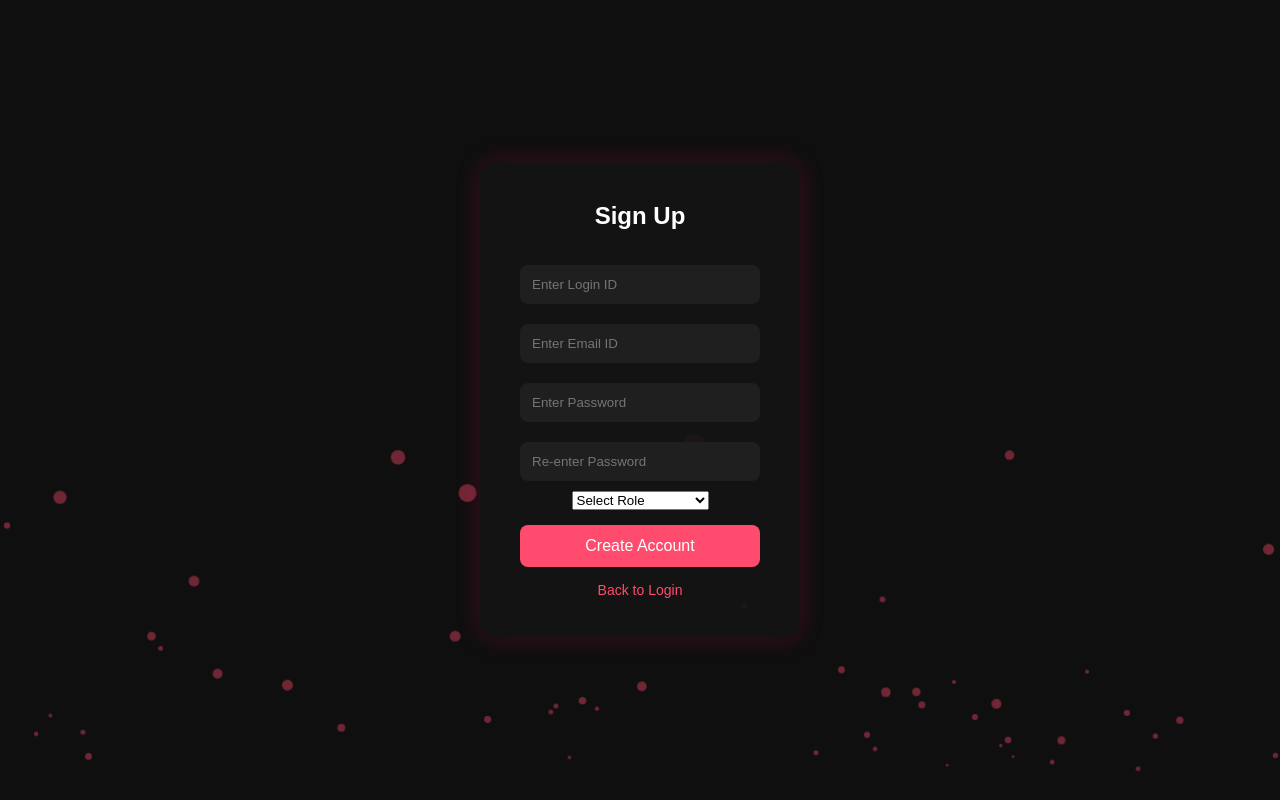
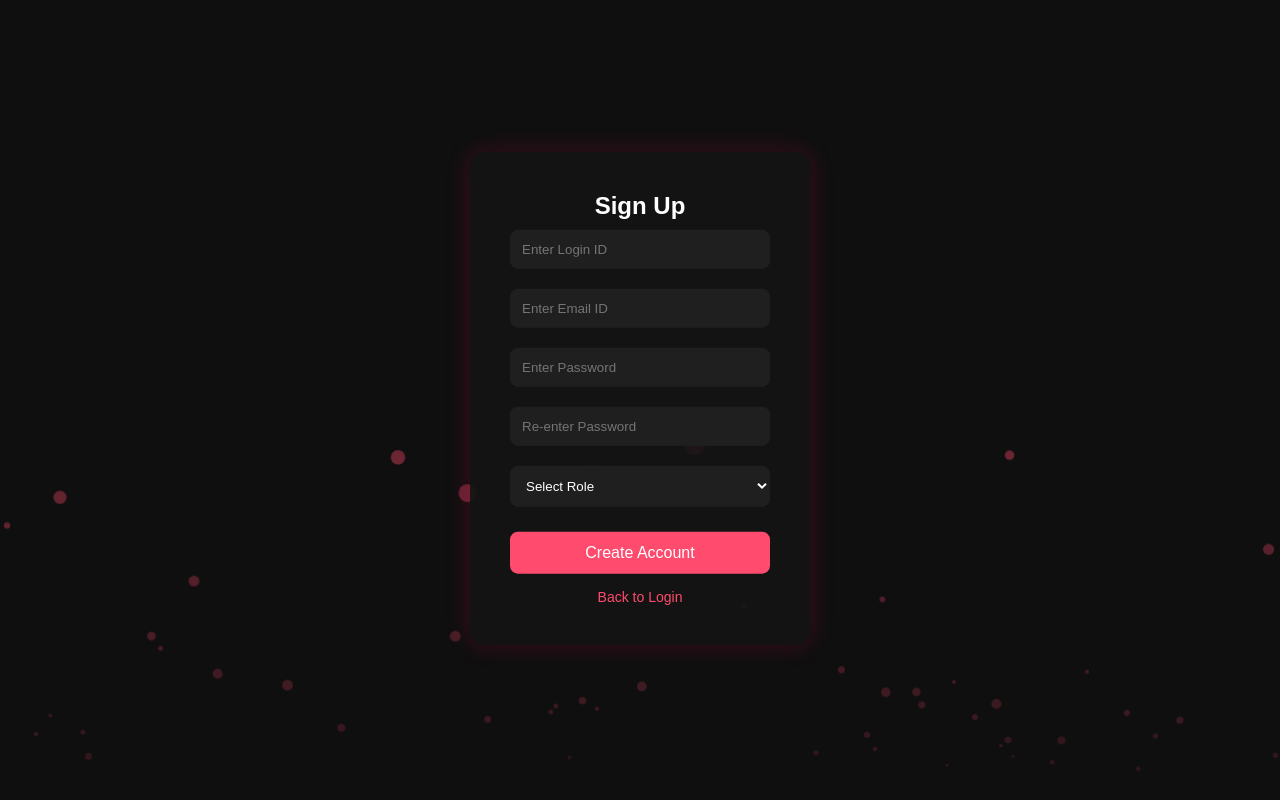
Before and after one commit to aneri-tech05/inventory-ledger-system, a plain HTML site: page signup.html in a window 1280 px wide. Drawn offline with Linux system fonts and the light colour scheme.

Commit message:
style.css

```diff
--- a/style.css
+++ b/style.css
@@ -13,12 +13,24 @@ display:flex;
 justify-content:center;
 align-items:center;
 color:white;
+position:relative;
+}
+
+/* Title */
+
+.title{
+font-size:40px;
+margin-bottom:25px;
+text-align:center;
+color:#ff4b6e;
+text-shadow:0 0 10px rgba(255,75,110,0.7);
 }
 
 /* Container */
 
 .container{
 z-index:2;
+position:relative;
 }
 
 /* Card */
@@ -27,16 +39,22 @@ z-index:2;
 background:rgba(20,20,20,0.9);
 padding:40px;
 border-radius:15px;
-width:320px;
+width:340px;
 box-shadow:0 0 25px rgba(255,0,100,0.2);
 text-align:center;
+animation:float 3s ease-in-out infinite alternate;
 }
 
-.card h2{
-margin-bottom:25px;
+/* Floating animation */
+
+@keyframes float{
+0%{transform:translateY(0px);}
+100%{transform:translateY(-10px);}
 }
 
-input{
+/* Inputs */
+
+input,select{
 width:100%;
 padding:12px;
 margin:10px 0;
@@ -45,6 +63,8 @@ border-radius:8px;
 background:#1f1f1f;
 color:white;
 }
+
+/* Button */
 
 button{
 width:100%;
@@ -61,7 +81,10 @@ transition:0.3s;
 
 button:hover{
 background:#ff2e55;
+transform:scale(1.05);
 }
+
+/* Links */
 
 .link{
 margin-top:15px;
@@ -76,14 +99,16 @@ text-decoration:none;
 /* Animated Background */
 
 .bg-animation{
-position:absolute;
+position:fixed;     /* changed */
 width:100%;
 height:100%;
 top:0;
 left:0;
 overflow:hidden;
-z-index:0;
+z-index:-1;         /* changed so it stays behind card */
 }
+
+/* Floating particles */
 
 .bg-animation span{
 position:absolute;
@@ -96,14 +121,22 @@ bottom:-150px;
 border-radius:50%;
 }
 
+/* Particle movement */
+
 @keyframes move{
 
 0%{
 transform:translateY(0) scale(0);
+opacity:0;
+}
+
+50%{
+opacity:1;
 }
 
 100%{
 transform:translateY(-1000px) scale(1.5);
+opacity:0;
 }
 
 }
```
